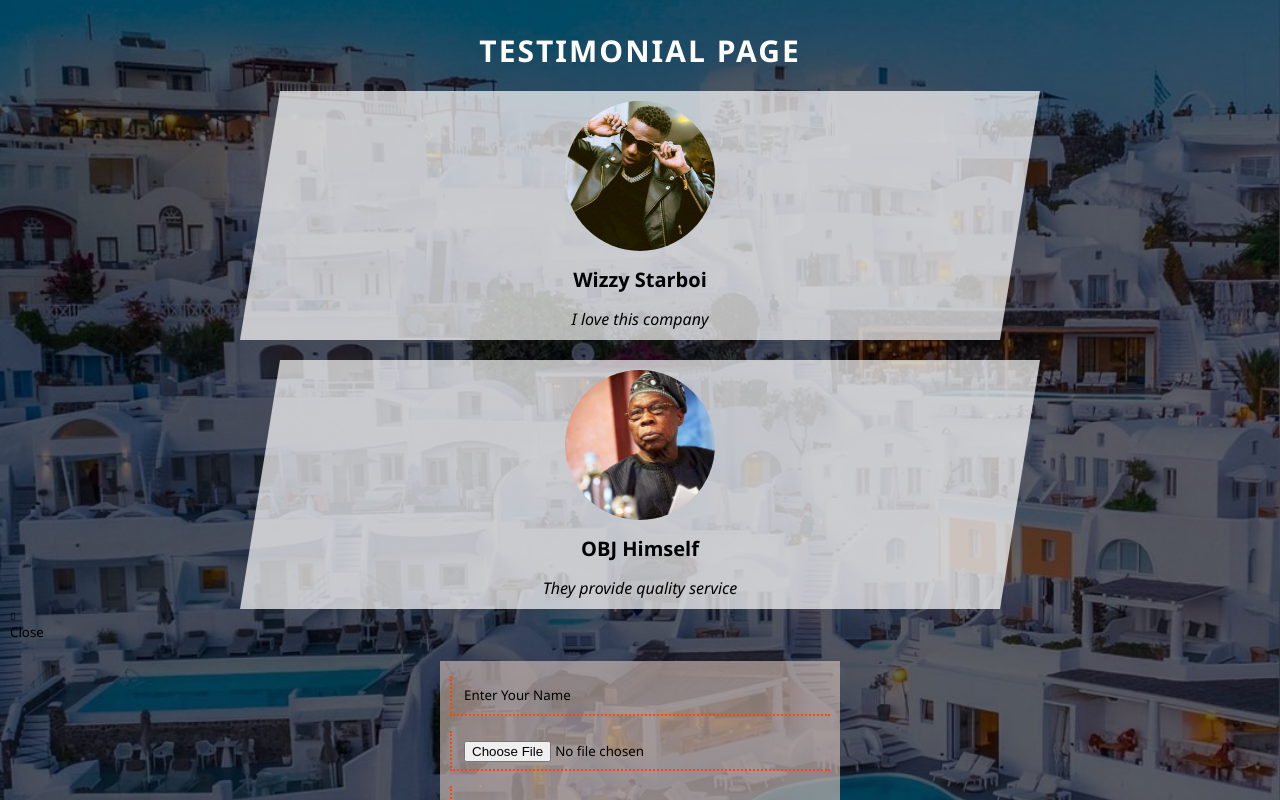
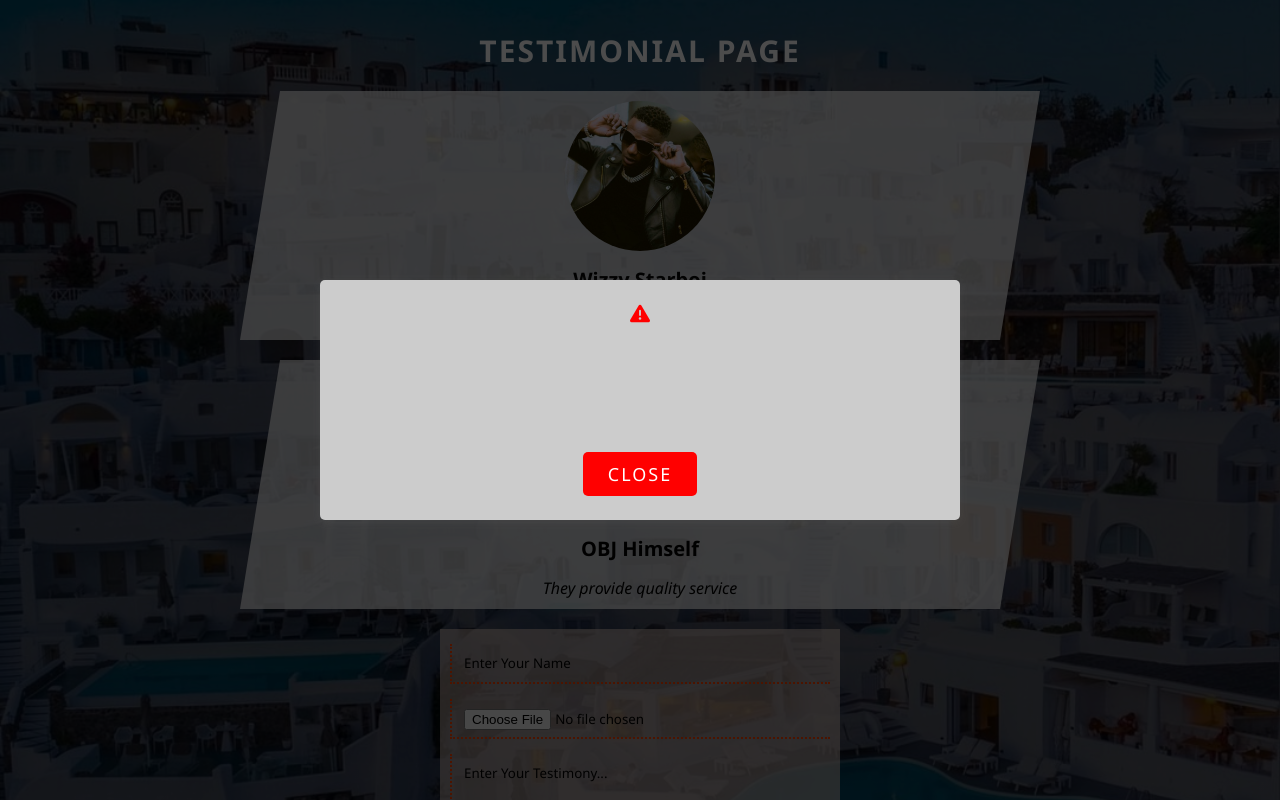
Before and after one commit to ibktommy/TestimonialPage-ReactApp, a React (Create React App) app: page / in a window 1280 px wide. Shown: the top 800 px of the page. Built offline with nearby package versions, Linux system fonts and the light colour scheme.

Commit message:
Styling the ErrorModal Component

```diff
--- a/src/component/ErrorModal/ErrorModal.scss
+++ b/src/component/ErrorModal/ErrorModal.scss
@@ -0,0 +1,52 @@
+.error-bg {
+  position: fixed;
+  top: 0;
+  left: 0;
+  width: 100vw;
+  min-height: 100vh;
+  background: rgba(0,0,0,.7);
+  z-index: 10;
+  display: flex;
+  justify-content: center;
+  align-items: center;
+
+  &-card {
+    background: #ccc;
+    width: 50vw;
+    height: 30vh;
+    border-radius: .5rem;
+    box-shadow: rgba(99, 99, 99, .2) 0px 2px 8px 0px;
+    display: flex;
+    flex-direction: column;
+    align-items: center;
+    justify-content: space-around;
+    gap: 1.5rem;
+
+    i {
+      font-size: 2rem;
+      color: red;
+    }
+
+    p {
+      font-size: 1.5rem;
+      font-weight: bold;
+      line-height: 1.6;
+    }
+
+    button {
+      padding: 1rem 2.5rem;
+      color: #fff;
+      background: red;
+      font-size: 1.8rem;
+      text-transform: uppercase;
+      letter-spacing: .2rem;
+      border-radius: .5rem;
+      cursor: pointer;
+
+      &:hover {
+        transform: scale(1.04);
+        transition: all .4s ease;
+      }
+    }
+  }
+}
--- a/src/component/ErrorModal/ErrorlModal.jsx
+++ b/src/component/ErrorModal/ErrorlModal.jsx
@@ -1,15 +1,16 @@
 import React from 'react'
+import "./ErrorModal.scss";
 
 const ErrorlModal = (props) => {
-  return (
-    <div className="error-bg">
-      <div className="error-card">
-        <i className="fa-exclamation-triangle"></i>
-        <p className="error-message">{props.errorMessage}</p>
-        <button className='error-btn'>Close</button>
-      </div>
-    </div>
-  )
-}
+	return (
+		<div className="error-bg">
+			<div className="error-bg-card">
+				<i class="fa-solid fa-triangle-exclamation"></i>
+				<p>{props.errorMessage}</p>
+				<button>Close</button>
+			</div>
+		</div>
+	);
+};
 
 export default ErrorlModal
```
